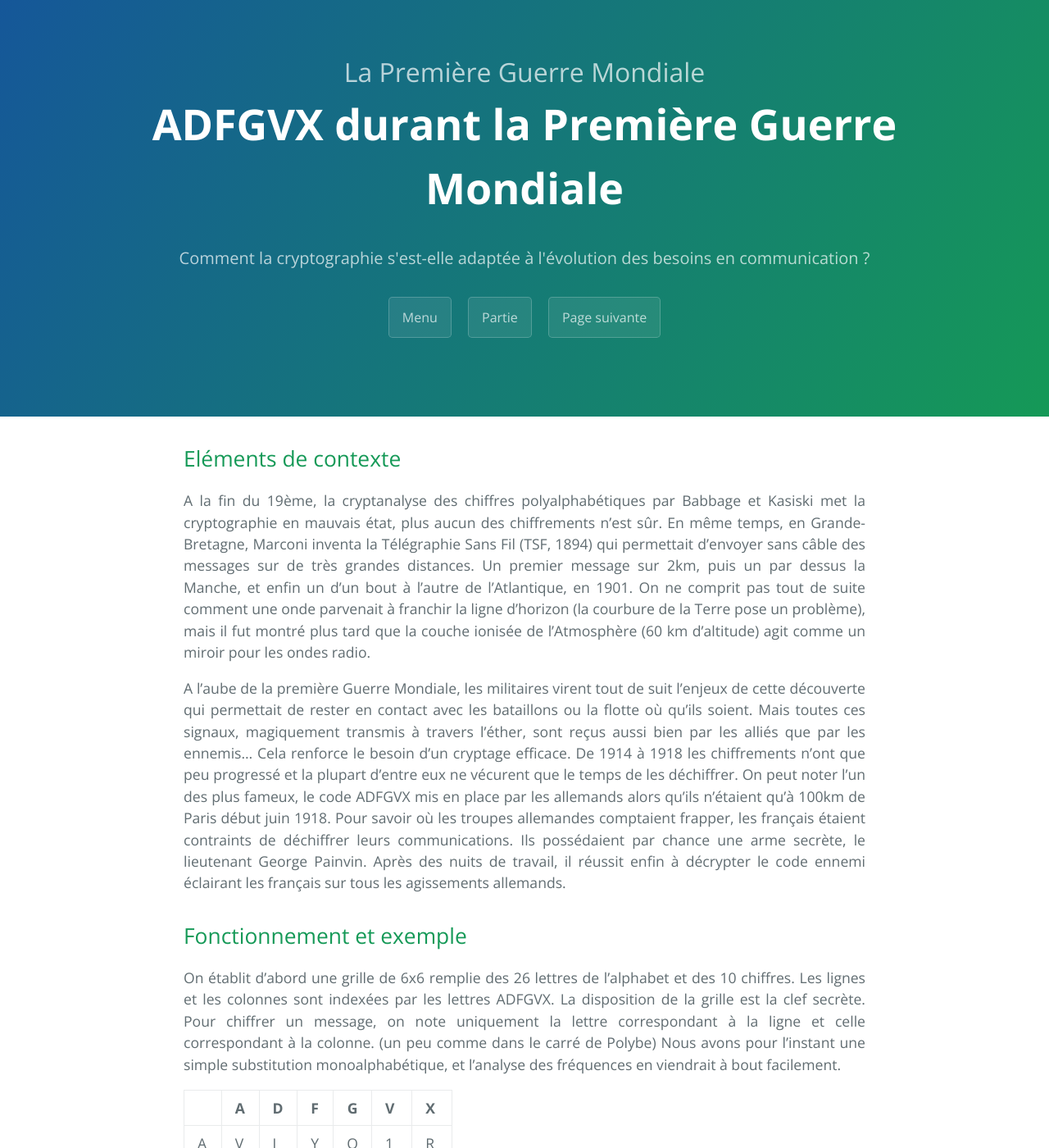
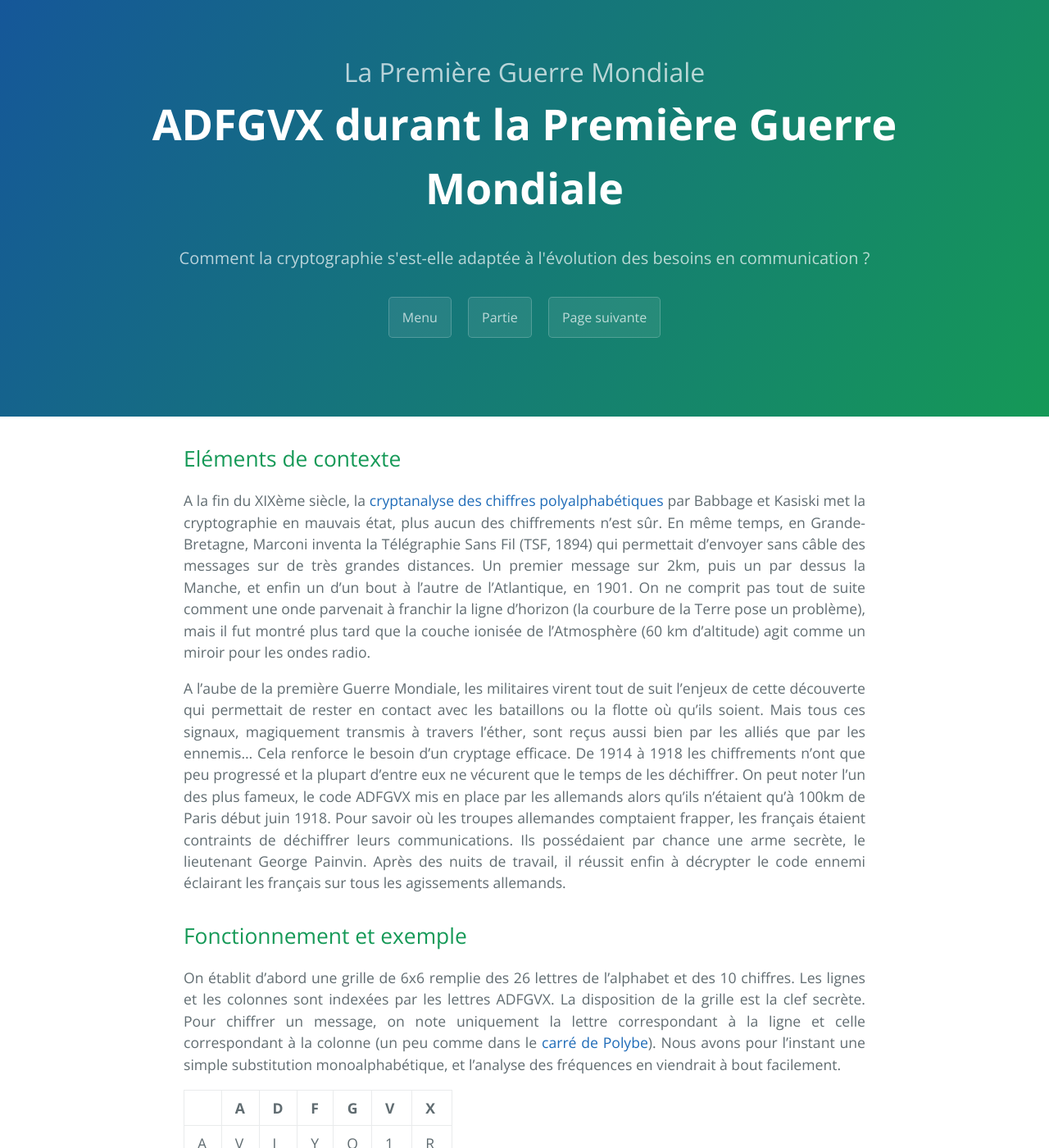
Before and after one commit to SamuelGallay/CryptoTPE, a Jekyll site: the page built from pages/3_Guerres/1_adfgvx.md, in a window 1280 px wide and 1400 px high. Shown: the whole window at 82% size. Built offline with Jekyll 4.4.1, drawn with Linux system fonts in a browser that asks for light colours; our own code applies the rules of GitHub Pages for plain Markdown files; some of the changed text lies outside the part shown.

Commit message:
Update 1_adfgvx.md

```diff
--- a/pages/3_Guerres/1_adfgvx.md
+++ b/pages/3_Guerres/1_adfgvx.md
@@ -8,15 +8,15 @@ menu: /guerres/
 
 ## Eléments de contexte
 
-A la fin du 19ème, la cryptanalyse des chiffres polyalphabétiques par Babbage et Kasiski met la cryptographie en mauvais état, plus aucun des chiffrements n'est sûr.
+A la fin du XIXème siècle, la [cryptanalyse des chiffres polyalphabétiques]({{ "/cryptanalyse-vigenere/" | relative_url }}) par Babbage et Kasiski met la cryptographie en mauvais état, plus aucun des chiffrements n'est sûr.
 En même temps, en Grande-Bretagne, Marconi inventa la Télégraphie Sans Fil (TSF, 1894) qui permettait d'envoyer sans câble des messages sur de très grandes distances. Un premier message sur 2km, puis un par dessus la Manche, et enfin un d'un bout à l'autre de l'Atlantique, en 1901. On ne comprit pas tout de suite comment une onde parvenait à franchir la ligne d'horizon (la courbure de la Terre pose un problème), mais il fut montré plus tard que la couche ionisée de l'Atmosphère (60 km d'altitude) agit comme un miroir pour les ondes radio.
 
-A l'aube de la première Guerre Mondiale, les militaires virent tout de suit l'enjeux de cette découverte qui permettait de rester en contact avec les bataillons ou la flotte où qu'ils soient. Mais toutes ces signaux, magiquement transmis à travers l'éther, sont reçus aussi bien par les alliés que par les ennemis… Cela renforce le besoin d'un cryptage efficace.
+A l'aube de la première Guerre Mondiale, les militaires virent tout de suit l'enjeux de cette découverte qui permettait de rester en contact avec les bataillons ou la flotte où qu'ils soient. Mais tous ces signaux, magiquement transmis à travers l'éther, sont reçus aussi bien par les alliés que par les ennemis… Cela renforce le besoin d'un cryptage efficace.
 De 1914 à 1918 les chiffrements n'ont que peu progressé et la plupart d'entre eux ne vécurent que le temps de les déchiffrer. On peut noter l'un des plus fameux, le code ADFGVX mis en place par les allemands alors qu'ils n'étaient qu'à 100km de Paris début juin 1918. Pour savoir où les troupes allemandes comptaient frapper, les français étaient contraints de déchiffrer leurs communications. Ils possédaient par chance une arme secrète, le lieutenant George Painvin. Après des nuits de travail, il réussit enfin à décrypter le code ennemi éclairant les français sur tous les agissements allemands.
 
 ## Fonctionnement et exemple
 
-On établit d'abord une grille de 6x6 remplie des 26 lettres de l'alphabet et des 10 chiffres. Les lignes et les colonnes sont indexées par les lettres ADFGVX. La disposition de la grille est la clef secrète. Pour chiffrer un message, on note uniquement la lettre correspondant à la ligne et celle correspondant à la colonne. (un peu comme dans le carré de Polybe) Nous avons pour l'instant une simple substitution monoalphabétique, et l'analyse des fréquences en viendrait à bout facilement.
+On établit d'abord une grille de 6x6 remplie des 26 lettres de l'alphabet et des 10 chiffres. Les lignes et les colonnes sont indexées par les lettres ADFGVX. La disposition de la grille est la clef secrète. Pour chiffrer un message, on note uniquement la lettre correspondant à la ligne et celle correspondant à la colonne (un peu comme dans le [carré de Polybe]({{ "/polybe/" | relative_url }})). Nous avons pour l'instant une simple substitution monoalphabétique, et l'analyse des fréquences en viendrait à bout facilement.
 
 |   | A | D | F | G | V | X |
 |---|---|---|---|:-:|---|---|
@@ -65,16 +65,16 @@ On permute les colonnes alphabétiquement:
 
 On obtient donc le message chiffré : `VGDDGVDDADDGGVDAXVDVDGGDGA`
 
-Le code ADFGVX est typique de ceux de la première Guerre Mondiale, ce ne sont que des variantes ou des combinaisons de ceux déjà déchiffrés au 19ème siècle. Ils peuvent en apparence offrir une grande sécurité mais les cryptanalystes finissent toujours par avoir le dernier mot.
+Le code ADFGVX est typique de ceux de la première Guerre Mondiale, ce ne sont que des variantes ou des combinaisons de ceux déjà déchiffrés au XIXème siècle. Ils peuvent en apparence offrir une grande sécurité mais les cryptanalystes finissent toujours par avoir le dernier mot.
 
 ### Le télégramme de Zimmermann
 
-On notera aussi le célèbre télégramme de Zimmermann qui a, dans une certaine mesure, changé le cours de l'Histoire. Lorsque la guerre éclate, le 3 août 1914, le Président des États-Unis, Woodrow Wilson, souhaite observer une stricte neutralité et maintenir l'unité nationale d'un pays dont un habitant sur quatre est né à l'étranger ou de parents originaires des deux blocs antagonistes. En 1915, un sous-marin allemand coula le Lusitania un paquebot qui transportait entre autre 128 citoyens américains. Cela aurait dû décider les américains à signer leur déclaration de guerre, mais les allemands répétèrent maintes fois qu'à partir de maintenant, ils feraient attention à ne pas couler de bateaux civils.
+On notera aussi le célèbre télégramme de Zimmermann qui a, dans une certaine mesure, changé le cours de l'Histoire. Lorsque la guerre éclate, le 3 août 1914, le Président des États-Unis, Woodrow Wilson, souhaite observer une stricte neutralité et maintenir l'unité nationale d'un pays dont un habitant sur quatre est né à l'étranger ou de parents originaires des deux blocs antagonistes. En 1915, un sous-marin allemand coula le Lusitania, un paquebot qui transportait entre autre 128 citoyens américains. Cela aurait dû décider les américains à signer leur déclaration de guerre, mais les allemands répétèrent maintes fois qu'à partir de maintenant, ils feraient attention à ne pas couler de bateaux civils.
 
 <img src="{{ "/assets/3_Guerres/zimmermann.jpg" | relative_url }}" alt="diffie" style="margin: 0 auto;display: block;"/>
 <p align="center"> <em> Dessin de Rollin Kirby paru dans The New York World peu après la révélation du télégramme </em> </p>
 
-Le plan de Zimmermann, ministre des affaires étrangères allemand, était de rallier le Mexique et le Japon contre les Etats-Unis avant leur entrée en guerre. Il pensait que si les Américains étaient trop occupés à combattre sur leur territoire, ils ne pourraient pas aider les anglais qui seraient alors occupés par la nouvelle flotte de 200 sous-marins allemands abattant tous leurs navires de marchandises. Pour mettre en place ce plan, il devait contacter le Mexique par un câble sous-marin, écouté par les anglais. Il chiffra donc son message et celui-ci fut rapidement intercepté au bureau du chiffre de l'amirauté. Il fut déchiffré par le révérend Montgomery avec l'aide de Nigel de Grey. ...étapes intermédiaires…
+Le plan de Zimmermann, ministre des affaires étrangères allemand, était de rallier le Mexique et le Japon contre les Etats-Unis avant leur entrée en guerre. Il pensait que si les Américains étaient trop occupés à combattre sur leur territoire, ils ne pourraient pas aider les anglais qui seraient alors occupés par la nouvelle flotte de 200 sous-marins allemands abattant tous leurs navires de marchandises. Pour mettre en place ce plan, il devait contacter le Mexique par un câble sous-marin, écouté par les anglais. Il chiffra donc son message et celui-ci fut rapidement intercepté au bureau du chiffre de l'amirauté. Il fut déchiffré par le révérend Montgomery avec l'aide de Nigel de Grey.
 
 Alors même que la guerre totale des sous-marins avait commencé, le Président Wilson ne décida toujours pas de la guerre. Le message de Zimmermann fut alors transmis par l’ambassadeur anglais à l’ambassadeur américain à Washington et publié dans les journaux. Les allemands exigeaient un combat direct. Le 6 avril 1917, le Congrès vote la guerre par 373 voix contre 50. Le président Wilson proclame alors : "L'Amérique doit donner son sang pour les principes qui l'ont fait naître..."
 
```
